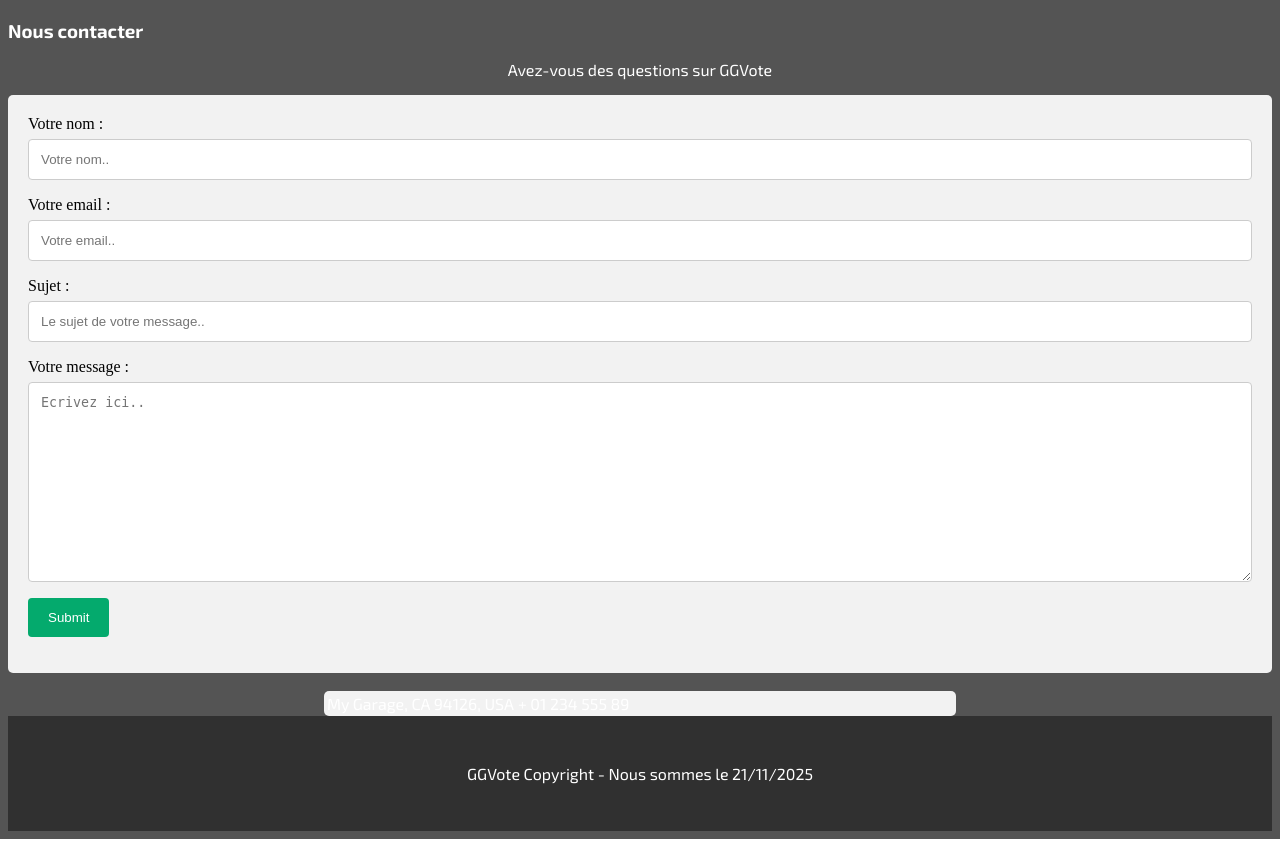
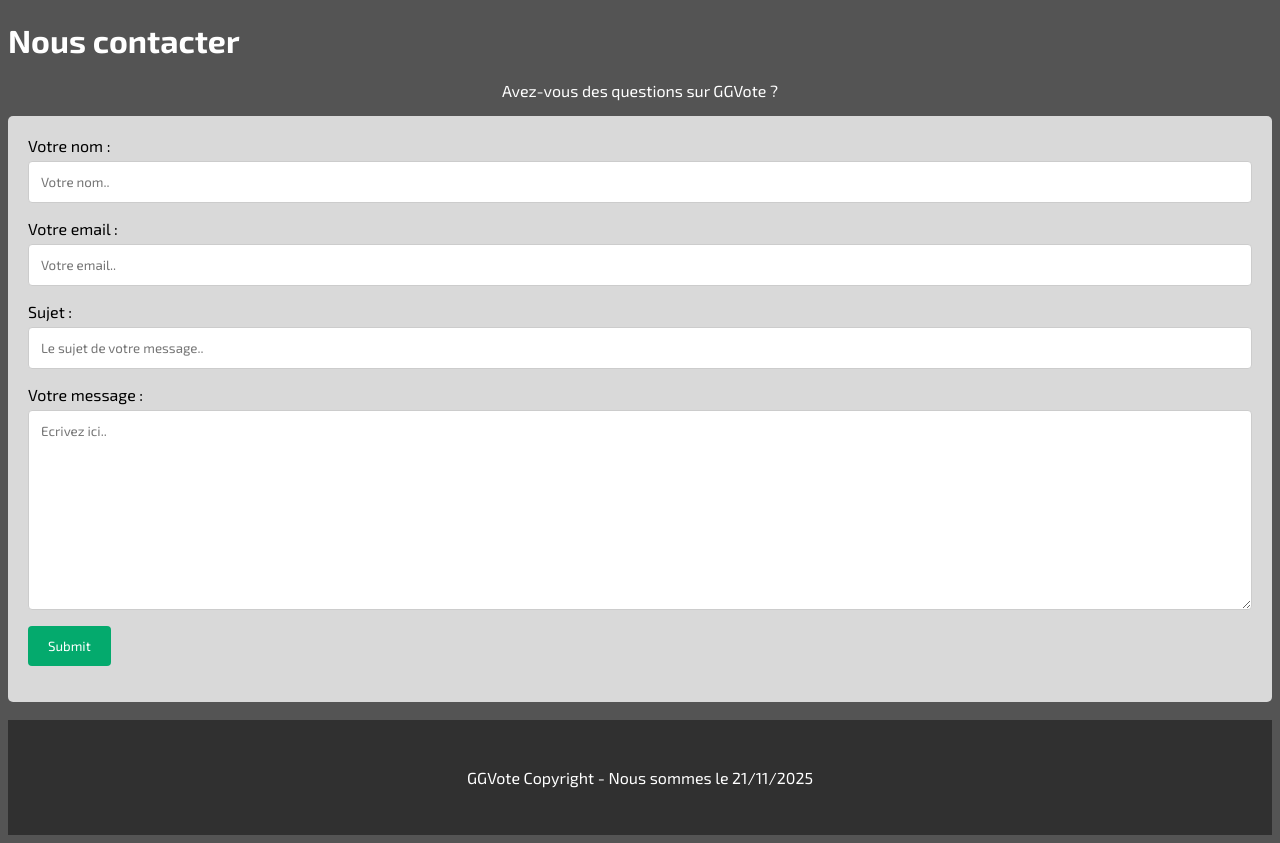
Before and after one commit to Kurakush/GGVote, a PHP site: page /contact.php in a window 1280 px wide. Shown: the part 132-975 px from the top of the page. Run offline with PHP 8.4, Linux system fonts and the light colour scheme; data comes from the database, SQL or seed files in the repository; data that the repository does not hold is empty.

Commit message:
contact changement

```diff
--- a/contact.php
+++ b/contact.php
@@ -22,8 +22,8 @@ else{
 
     <div class="main">
 
-    <h3>Nous contacter</h3>
-    <p align="center">Avez-vous des questions sur GGVote</p>
+    <h1>Nous contacter</h1>
+    <p align="center">Avez-vous des questions sur GGVote ?</p>
 
         <div class="formcontact">
             <form action="/action_page.php">
@@ -45,26 +45,6 @@ else{
             </form>
         </div>
 &nbsp;
-
-        <div class="contactbar">
-            <table style="border:none;">
-                <tr>
-                    <td>
-                        <i class="fas fa-map-marker-alt fa-2x"></i>
-                        <p>My Garage, CA 94126, USA</p>
-                    </td>
-                    <td>
-                        <i class="fas fa-phone mt-4 fa-2x"></i>
-                        <p>+ 01 234 555 89</p>
-                    </td>
-                    <td>
-                        <i class="fas fa-envelope mt-4 fa-2x"></i>
-                        <p><?php echo $email ;?></p>
-                    </td>
-                </tr>
-            </table>
-
-        </div>
     </div>
 
 <!--Section: Contact v.2-->
--- a/ggvote.css
+++ b/ggvote.css
@@ -295,6 +295,7 @@ textarea {
     margin-top: 6px;
     margin-bottom: 16px;
     resize: vertical;
+    font-family: 'Exo 2', sans-serif;
 }
 
 .formcontact input[type=submit] {
@@ -304,40 +305,19 @@ textarea {
     border: none;
     border-radius: 4px;
     cursor: pointer;
+    font-family: 'Exo 2', sans-serif;
 }
 
 .formcontact input[type=submit]:hover {
     background-color: #45a049;
+    font-family: 'Exo 2', sans-serif;
 }
 
 .formcontact {
     border-radius: 5px;
-    background-color: #f2f2f2;
+    background-color: #D9D9D9;
     padding: 20px;
-}
-
-.contactbar {
-    width: 50%;
-    border-radius: 5px;
-    background-color: #f2f2f2;
-    margin: 0 auto;
-    align-items: center;
-    text-align: center;
-}
-
-.contactbar ul {
-    align-items: center;
-    text-align: center;
-    margin: 0 auto;
-    padding: 20;
-}
-
-.contactbar li {
-    list-style-type: none;
-    align-items: center;
-    text-align: center;
-    float: left;
-    padding: 25px 16px;
+    font-family: 'Exo 2', sans-serif;
 }
 
 h3 {
```
